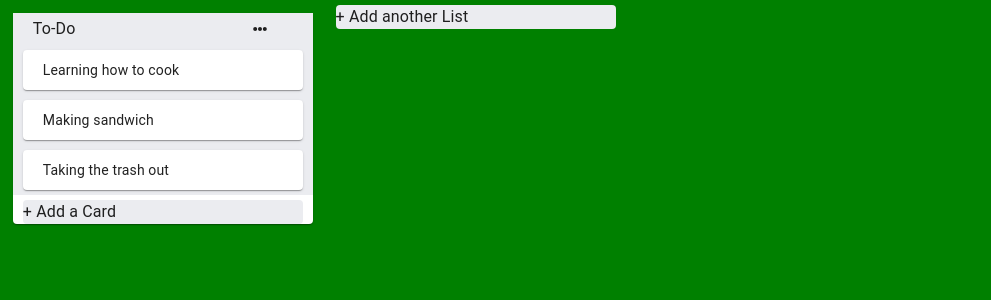
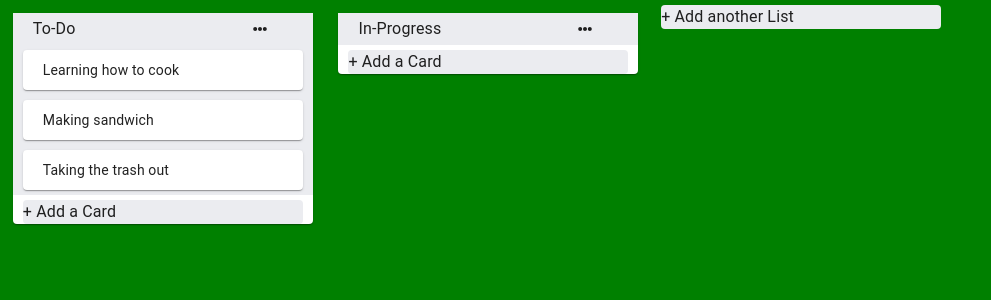
Before and after one commit to leeminnn/surer-frontend, a React (Create React App) app: page / in a window 1280 px wide. Shown: the top 300 px of the page, without its empty margins (0-991 px from the left). Built offline with nearby package versions, Linux system fonts and the light colour scheme.

Commit message:
enanbled drag and drop for boards
enanbled drag and drop for boards

```diff
--- a/src/App.js
+++ b/src/App.js
@@ -5,7 +5,7 @@ import InputContainer from './input/InputContainer';
 import store from './utils/store';
 import storeAPI from './utils/storeAPI'
 import './components/List.css'
-import { DragDropContext } from 'react-beautiful-dnd';
+import { DragDropContext, Droppable } from 'react-beautiful-dnd';
 
 function App() {
   const [data, setData] = useState(store);
@@ -46,10 +46,16 @@ function App() {
     setData(newState);
   }
   const onDragEnd = (result) => {
-    const {destination, source, draggableId} = result;
+    const {destination, source, draggableId, type} = result;
     // console.log('destination', destination, 'source', source, draggableId)
 
     if (!destination){
+      return ;
+    }
+    if (type ==='list'){
+      const newListIds = data.listIds;
+      newListIds.splice(source.index,1)
+      newListIds.splice(destination.index,0, draggableId)
       return ;
     }
     const sourceList = data.lists[source.droppableId];
@@ -68,19 +74,37 @@ function App() {
         }
       };
       setData(newState)
+    } else {
+      sourceList.cards.splice(source.index,1);
+      destinationList.cards.splice(destination.index,0,draggingCard)
+
+      const newState ={
+        ...data,
+        lists:{
+          ...data.lists,
+          [sourceList.id]:sourceList,
+          [destinationList.id]:destinationList
+        }
+      };
+      setData(newState)
     }
   }
 
   return (
     <storeAPI.Provider value={{addCard, addList}}>
       <DragDropContext onDragEnd={onDragEnd}>
-        <div className='column'>
-          {data.listIds.map((listIds)=> {
-            const list = data.lists[listIds];
-            return <List list = {list} key={listIds}/>
-          })}
-          <InputContainer type='list'/>
-        </div>
+        <Droppable droppableId='app' type='list' direction='horizontal'>
+          {(provided) =>(
+            <div className='column' ref={provided.innerRef}{...provided.droppableProps}>
+            {data.listIds.map((listIds, index)=> {
+              const list = data.lists[listIds];
+              return <List list = {list} key={listIds} index={index}/>
+            })}
+            <InputContainer type='list'/>
+            {provided.placeholder}
+          </div>
+          )}
+        </Droppable>
       </DragDropContext>
     </storeAPI.Provider>
 
--- a/src/components/Card.js
+++ b/src/components/Card.js
@@ -2,14 +2,16 @@ import React from 'react';
 import {Paper} from '@material-ui/core';
 import './List.css';
 import { Draggable } from 'react-beautiful-dnd';
-import { PersonalVideoRounded } from '@material-ui/icons';
 
 function Card({card, index}) {
     return (
         <Draggable draggableId={card.id} index={index}>
             {(provided) =>(
                 <div className='card'
-                ref={provided.innerRef} {...provided.dragHandleProps} {...provided.draggableProps}>
+                    ref={provided.innerRef}
+                    {...provided.dragHandleProps}
+                    {...provided.draggableProps}
+                >
                     <Paper className='paper'>{card.title} </Paper>
                 </div>
             )}
--- a/src/components/List.js
+++ b/src/components/List.js
@@ -4,14 +4,16 @@ import './List.css'
 import Title from './Title';
 import Card from './Card';
 import InputContainer from '../input/InputContainer';
-import { Droppable } from 'react-beautiful-dnd';
+import { Draggable, Droppable } from 'react-beautiful-dnd';
 
-function List({list}) {
+function List({list, index}) {
     return (
-            <div className='list'>
-                <Paper>
+        <Draggable draggableId={list.id} index={index}>
+            {(provided)=>(
+                <div className='list'{...provided.draggableProps} ref={provided.innerRef}>
+                    <Paper {...provided.dragHandleProps}>
                         <CssBaseline/>
-                    <Title title={list.title}/>
+                        <Title title={list.title} listId={list.id}/>
                         <Droppable droppableId={list.id}>
                             {(provided)=>(
                                 <div
@@ -22,10 +24,14 @@ function List({list}) {
                                     {provided.placeholder}
                                 </div>
                             )}
+
                         </Droppable>
                         <InputContainer listId={list.id} type="card"/>
                     </Paper>
                 </div>
+            )}
+
+        </Draggable>
     )
 }
 
--- a/src/utils/store.js
+++ b/src/utils/store.js
@@ -20,11 +20,11 @@ const cards = [
         title: 'To-Do',
         cards,
       },
-      // 'list-2': {
-      //   id: 'list-2',
-      //   title: 'In-Progress',
-      //   cards: [],
-      // },
+      'list-2': {
+        id: 'list-2',
+        title: 'In-Progress',
+        cards: [],
+      },
       // 'list-3': {
       //   id: 'list-3',
       //   title: 'Done',
@@ -32,7 +32,7 @@ const cards = [
       // },
     },
     // listIds: ['list-1', 'list-2', 'list-3'],
-    listIds: ['list-1'],
+    listIds: ['list-1', 'list-2'],
   };
 
   export default data;
```
Also changed, not shown: src/logo.svg (deleted). Lines whose indentation alone changed are shown as unchanged.
